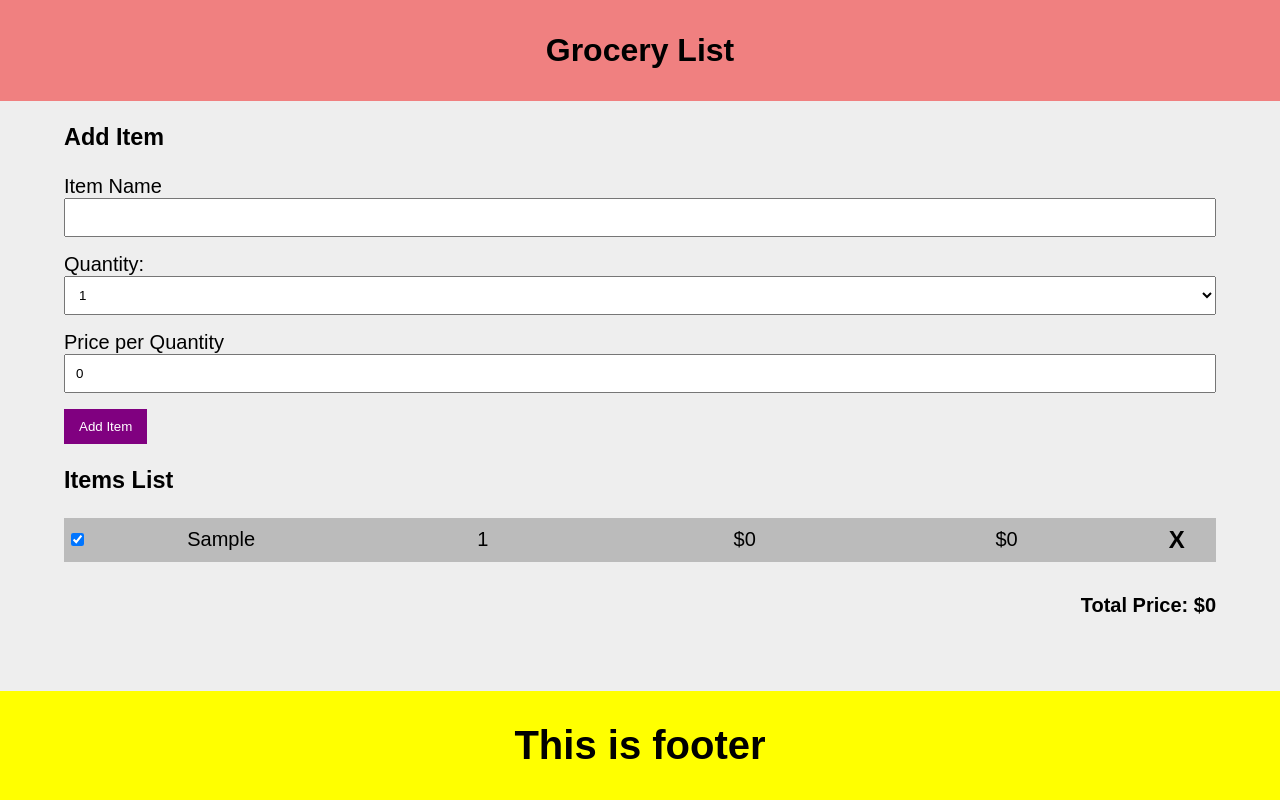
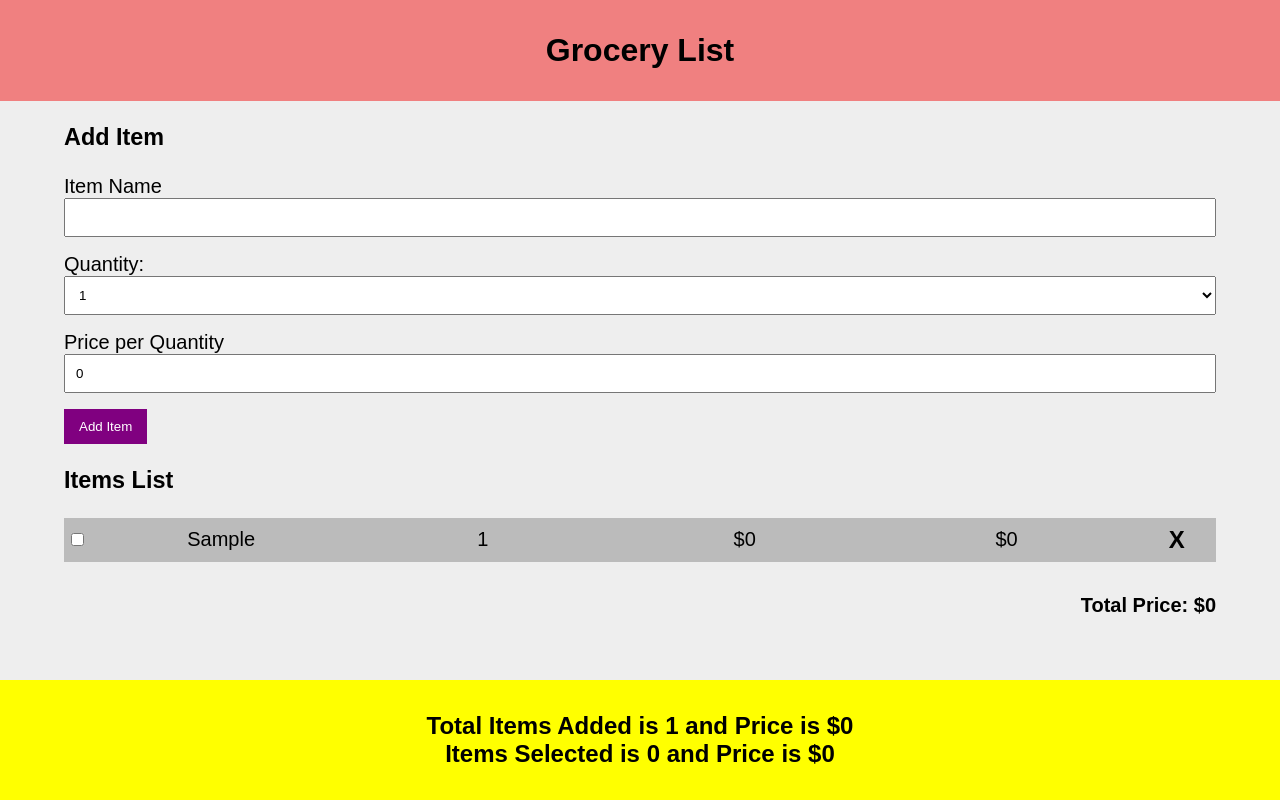
Before and after one commit to leelanarasimha/react18-course, a React (Create React App) app in the folder grocery-list/: page / in a window 1280 px wide. Both pictures are taken after typing "Sample" into the empty fields and a click on the button "Add Item". Built offline with nearby package versions, Linux system fonts and the light colour scheme.

Commit message:
Added footer code

```diff
--- a/grocery-list/src/components/AddItem.js
+++ b/grocery-list/src/components/AddItem.js
@@ -8,7 +8,7 @@ export default function AddItem({ addItem }) {
   function onAddItemSubmit(e) {
     e.preventDefault();
     if (name === '') return;
-    const item = { name, quantity, price, id: Date.now(), selected: true };
+    const item = { name, quantity, price, id: Date.now(), selected: false };
     console.log(item);
     addItem(item);
     setName('');
--- a/grocery-list/src/components/App.css
+++ b/grocery-list/src/components/App.css
@@ -29,7 +29,7 @@ body {
   right: 0;
   padding: 2rem 0;
   text-align: center;
-  font-size: 2.5rem;
+  font-size: 1.5rem;
   font-weight: bold;
 }
 
--- a/grocery-list/src/components/App.js
+++ b/grocery-list/src/components/App.js
@@ -32,7 +32,7 @@ function App() {
         <AddItem addItem={addItem} />
         <ItemsList items={items} deleteItem={deleteItem} itemSelected={onItemSelected} />
       </div>
-      <Footer />
+      <Footer items={items} />
     </div>
   );
 }
--- a/grocery-list/src/components/Footer.js
+++ b/grocery-list/src/components/Footer.js
@@ -1,3 +1,25 @@
-export default function Footer() {
-  return <div className="footer">This is footer</div>;
+export default function Footer({ items }) {
+  if (!items.length) {
+    return <div className="footer">No Items. Please Add Items</div>;
+  }
+
+  const selectedItemsCount = items.filter((item) => item.selected).length;
+  const totalPrice = items.reduce((acc, item) => {
+    return acc + item.quantity * item.price;
+  }, 0);
+
+  const selectedPrice = items.reduce((acc, item) => {
+    if (item.selected) return acc + item.quantity * item.price;
+    return acc;
+  }, 0);
+  return (
+    <div className="footer">
+      <div>
+        Total Items Added is {items.length} and Price is ${totalPrice}
+      </div>
+      <div>
+        Items Selected is {selectedItemsCount} and Price is ${selectedPrice}
+      </div>
+    </div>
+  );
 }
```
